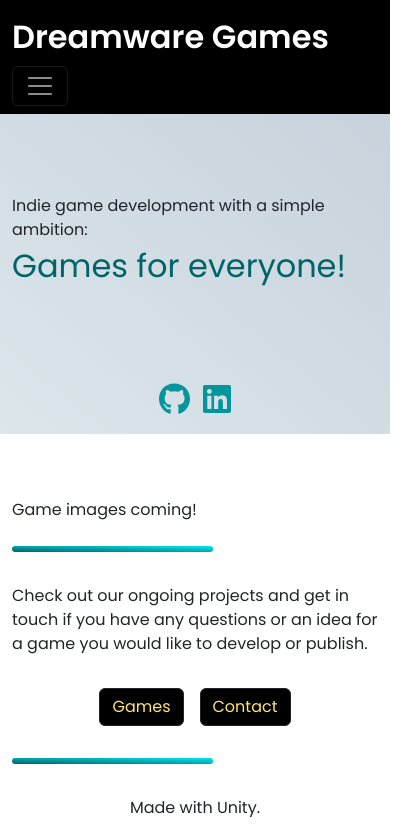
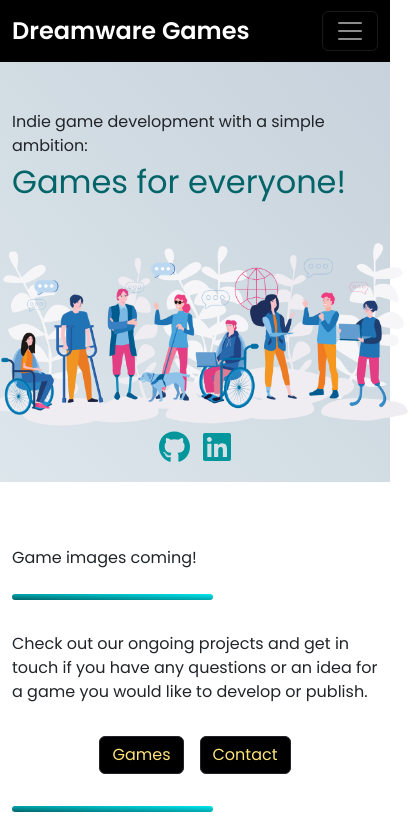
Before and after one commit to Dreamware-Games/website, a React (Create React App) app: page / in a window 390 px wide. Shown: the top 826 px of the page, 420 px wide, since content can reach past the window. Built offline with nearby package versions, Linux system fonts and the light colour scheme.

Commit message:
Hero image

```diff
--- a/src/assets/css/menubar.css
+++ b/src/assets/css/menubar.css
@@ -18,3 +18,9 @@
 .nav-link:active {
     color: #ffb655;
 }
+
+@media only screen and (max-width: 720px) {
+    .cstm-navbar-home {
+        font-size: x-large;
+    }
+}
--- a/src/assets/css/style.css
+++ b/src/assets/css/style.css
@@ -53,10 +53,14 @@ hr {
     font-size: 32px;
 }
 
-.hero-container-logo {
+.hero-container-image {
     display: flex;
     justify-content: center;
     padding: 2em;
+}
+
+.hero-container-image img {
+    width: 600px;
 }
 
 .hero-container-social-contact {
@@ -74,3 +78,9 @@ hr {
 .cstm-link:hover {
     color: #006468;
 }
+
+@media only screen and (max-width: 720px) {
+    .hero-container-image img {
+        width: 450px;
+    }
+}
--- a/src/pages/Home.js
+++ b/src/pages/Home.js
@@ -1,5 +1,5 @@
 import React from 'react';
-import { Button, Container, Col, Row } from 'react-bootstrap'
+import { Button, Container, Col, Row, Image } from 'react-bootstrap'
 import { Link } from 'react-router-dom'
 import { FontAwesomeIcon } from '@fortawesome/react-fontawesome'
 import { faUnity } from '@fortawesome/free-brands-svg-icons'
@@ -8,7 +8,7 @@ import { Platforms } from '../components/Platforms';
 import { SocialContact } from '../components/SocialContact'
 import { Separator } from '../components/common/Separator';
 
-//import logo_white from '../assets/images/logos/DW (icons) white centered.png'
+import hero_image from '../assets/images/Accessibility.png'
 
 
 export const Home = () => {
@@ -17,12 +17,12 @@ export const Home = () => {
             <div className='hero-container'>
                 <Container>
                     <Row>
-                        <Col md>
+                        <Col className='mt-5' md>
                             Indie game development with a simple ambition:
                             <br /><span className="hero-container-header">Games for everyone!</span>
                         </Col>
-                        <Col className='hero-container-logo' md>
-                            {/*<Image src={logo_white} width='256' />*/}
+                        <Col className='mb-2 hero-container-image' md>
+                            <Image src={hero_image} />
                         </Col>
                     </Row>
                 </Container>
```
Also changed, not shown: src/assets/images/Accessibility.png (added).
